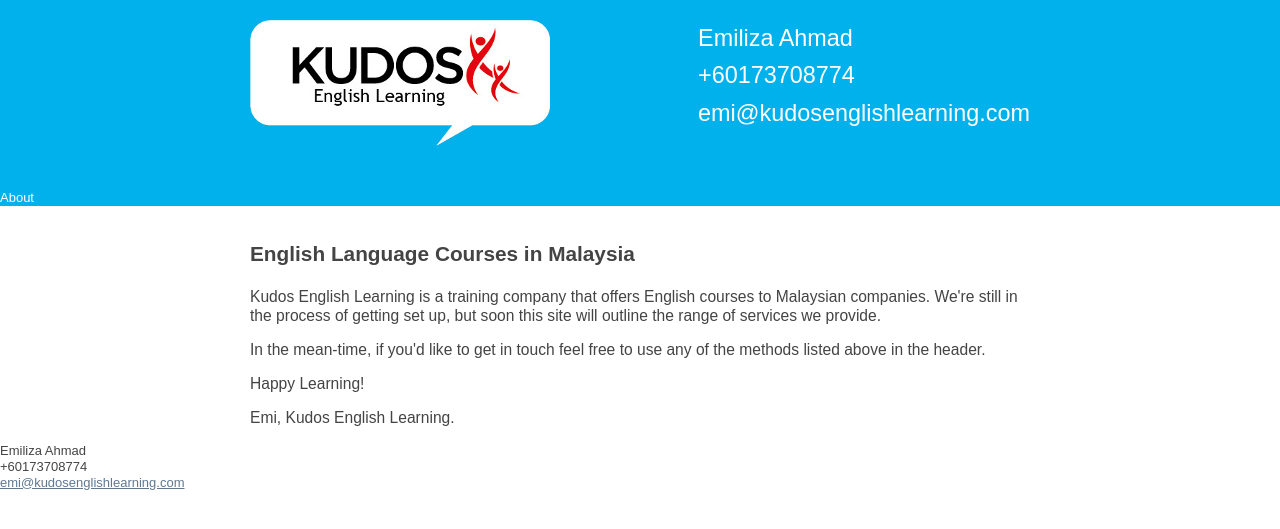
After one commit to calumhalcrow/kudosenglishlearning, a Python web app: template templates/index.html in a window 1280 px wide. The commit adds this page. Shown: the top 529 px of the page. Run offline with Jinja, Linux system fonts and the light colour scheme; the template is opened without the code that fills it, so the values that code supplies are empty.

Commit message:
Introduces base template.

```diff
--- a/index.html
+++ b/templates/base.html
@@ -1,7 +1,7 @@
 <!DOCTYPE html>
 <html>
     <head>
-        <title>Kudos English Learning</title>
+        <title>{% block title %}Kudos English Learning{% endblock %}</title>
         <link rel="stylesheet" href="/css/style.css">
         <link rel="stylesheet" href="/html5-boilerplate/css/style.css">
         <link rel="shortcut icon" href="/favicon.ico">
@@ -17,14 +17,17 @@
                 <h1>Kudos English Learning</h1>
                 <p>Emiliza Ahmad<br>+60173708774<br><a href="mailto:emi@kudosenglishlearning.com">emi@kudosenglishlearning.com</a></p>
             </div>
+            <nav>
+                <a href="/about">About</a>
+            </nav>
         </header>
 
         <div id="content">
-            <h1>English Language Courses in Malaysia</h1>
-            <p>Kudos English Learning is a training company that offers English courses to Malaysian companies. We're still in the process of getting set up, but soon this site will outline the range of services we provide.</p>
-            <p>In the mean-time, if you'd like to get in touch feel free to use any of the methods listed above in the header.</p>
-            <p>Happy Learning!</p>
-            <p>Emi, Kudos English Learning.</p>
+            {% block content %}{% endblock %}
         </div>
+
+        <footer>
+            <p>Emiliza Ahmad<br>+60173708774<br><a href="mailto:emi@kudosenglishlearning.com">emi@kudosenglishlearning.com</a></p>
+        </footer>
     </body>
 </html>
--- /dev/null
+++ b/templates/index.html
@@ -0,0 +1,8 @@
+{% extends "base.html" %}
+{% block content %}
+    <h1>English Language Courses in Malaysia</h1>
+    <p>Kudos English Learning is a training company that offers English courses to Malaysian companies. We're still in the process of getting set up, but soon this site will outline the range of services we provide.</p>
+    <p>In the mean-time, if you'd like to get in touch feel free to use any of the methods listed above in the header.</p>
+    <p>Happy Learning!</p>
+    <p>Emi, Kudos English Learning.</p>
+{% endblock %}
```
Also changed, not shown: 1 other file.
